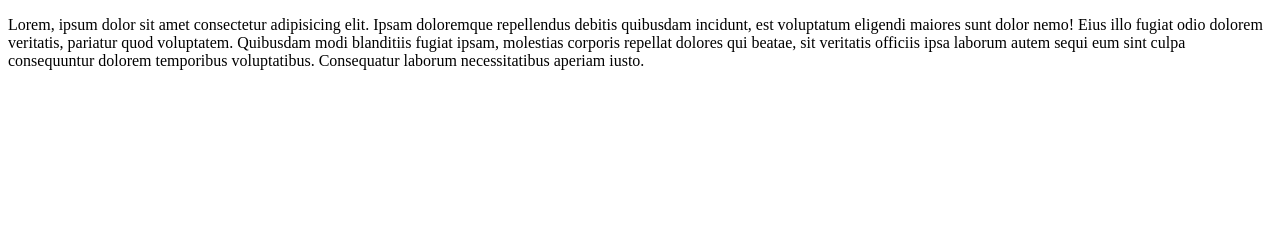
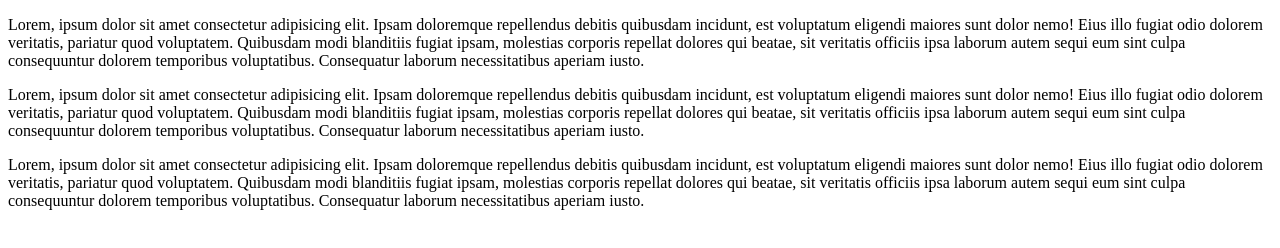
Before and after one commit to neba7/Nebiyu, a plain HTML site: page index.html in a window 1280 px wide. Drawn offline with Linux system fonts and the light colour scheme.

Commit message:
Update index.html

```diff
--- a/index.html
+++ b/index.html
@@ -8,5 +8,9 @@
 <body>
     <p>Lorem, ipsum dolor sit amet consectetur adipisicing elit. Ipsam doloremque repellendus debitis quibusdam incidunt, est voluptatum eligendi maiores sunt dolor nemo! Eius illo fugiat odio dolorem veritatis, pariatur quod voluptatem.
     Quibusdam modi blanditiis fugiat ipsam, molestias corporis repellat dolores qui beatae, sit veritatis officiis ipsa laborum autem sequi eum sint culpa consequuntur dolorem temporibus voluptatibus. Consequatur laborum necessitatibus aperiam iusto.</p>
+    <p>Lorem, ipsum dolor sit amet consectetur adipisicing elit. Ipsam doloremque repellendus debitis quibusdam incidunt, est voluptatum eligendi maiores sunt dolor nemo! Eius illo fugiat odio dolorem veritatis, pariatur quod voluptatem.
+    Quibusdam modi blanditiis fugiat ipsam, molestias corporis repellat dolores qui beatae, sit veritatis officiis ipsa laborum autem sequi eum sint culpa consequuntur dolorem temporibus voluptatibus. Consequatur laborum necessitatibus aperiam iusto.</p>
+    <p>Lorem, ipsum dolor sit amet consectetur adipisicing elit. Ipsam doloremque repellendus debitis quibusdam incidunt, est voluptatum eligendi maiores sunt dolor nemo! Eius illo fugiat odio dolorem veritatis, pariatur quod voluptatem.
+    Quibusdam modi blanditiis fugiat ipsam, molestias corporis repellat dolores qui beatae, sit veritatis officiis ipsa laborum autem sequi eum sint culpa consequuntur dolorem temporibus voluptatibus. Consequatur laborum necessitatibus aperiam iusto.</p>
 </body>
 </html>
```
